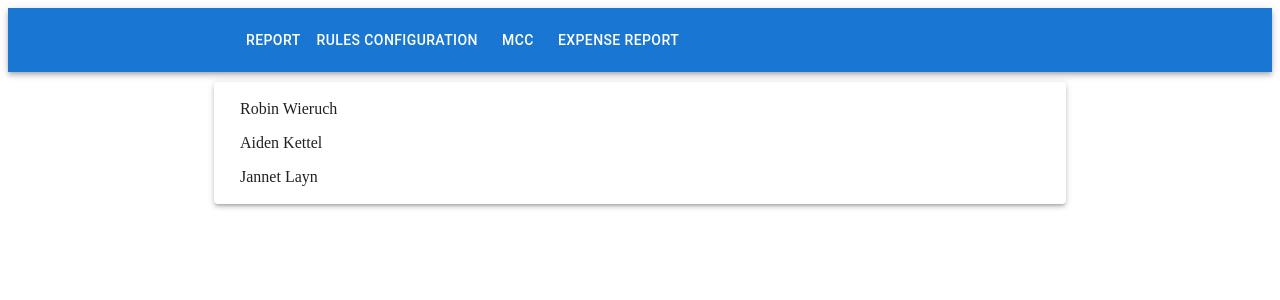
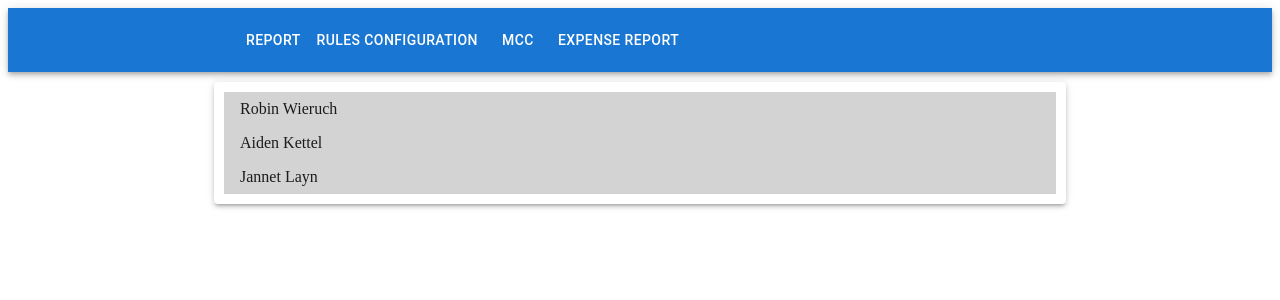
Before and after one commit to vokabud/my-budget, a React (Create React App) app in the folder src/my-budget-ui/: page /expense-report in a window 1280 px wide. Shown: the top 300 px of the page. Built offline with nearby package versions, Linux system fonts and the light colour scheme.

Commit message:
Try styles for dnd

```diff
--- a/src/my-budget-ui/src/pages/ExpenseReport/ExpenseReport.tsx
+++ b/src/my-budget-ui/src/pages/ExpenseReport/ExpenseReport.tsx
@@ -21,6 +21,30 @@ const INITIAL_LIST = [
   },
 ];
 
+const Item = ({ index, item }: { index: number, item: any }) => (
+  <Draggable index={index} draggableId={item.id}>
+    {(provided, snapshot) => (
+      <div
+        ref={provided.innerRef}
+        {...provided.draggableProps}
+        {...provided.dragHandleProps}
+        style={{
+          // default item style
+          padding: '8px 16px',
+          // default drag style
+          ...provided.draggableProps.style,
+          // customized drag style
+          background: snapshot.isDragging
+            ? 'pink'
+            : 'transparent',
+        }}
+      >
+        {item.firstName} {item.lastName}
+      </div>
+    )}
+  </Draggable>
+);
+
 const ExpenseReport: FC = () => {
   const [list, setList] = useState(INITIAL_LIST);
 
@@ -35,39 +59,26 @@ const ExpenseReport: FC = () => {
 
     setList(items);
   };
-//https://www.robinwieruch.de/react-drag-and-drop/
+  //https://www.robinwieruch.de/react-drag-and-drop/
   return (
     <Section>
       <DragDropContext onDragEnd={onDragEnd}>
         <Droppable droppableId="droppable">
-          {(provided) => (
-            <div ref={provided.innerRef} {...provided.droppableProps}>
+          {(provided, snapshot) => (
+            <div
+              ref={provided.innerRef}
+              {...provided.droppableProps}
+              style={{
+               // minHeight: '500px',
+               // border: '1px solid black',
+                background: snapshot.isDraggingOver ? 'lightblue' : 'lightgrey',
+                borderRadius: snapshot.isDraggingOver ? '16px' : '0px',
+              }}
+            >
               {list.map((item, index) => (
-                <Draggable
-                  index={index}
-                  draggableId={item.id}
-                >
-                  {(provided, snapshot) => (
-                    <div
-                      ref={provided.innerRef}
-                      {...provided.draggableProps}
-                      {...provided.dragHandleProps}
-                      style={{
-                        // default item style
-                        padding: '8px 16px',
-                        // default drag style
-                        ...provided.draggableProps.style,
-                        // customized drag style
-                        background: snapshot.isDragging
-                          ? 'pink'
-                          : 'transparent',
-                      }}
-                    >
-                      {item.firstName} {item.lastName}
-                    </div>
-                  )}
-                </Draggable>
+                <Item key={item.id} index={index} item={item} />
               ))}
+              {provided.placeholder}
             </div>
           )}
         </Droppable>
```
Also changed, not shown: 1 other file (tests, documents, lock files or other folders).
